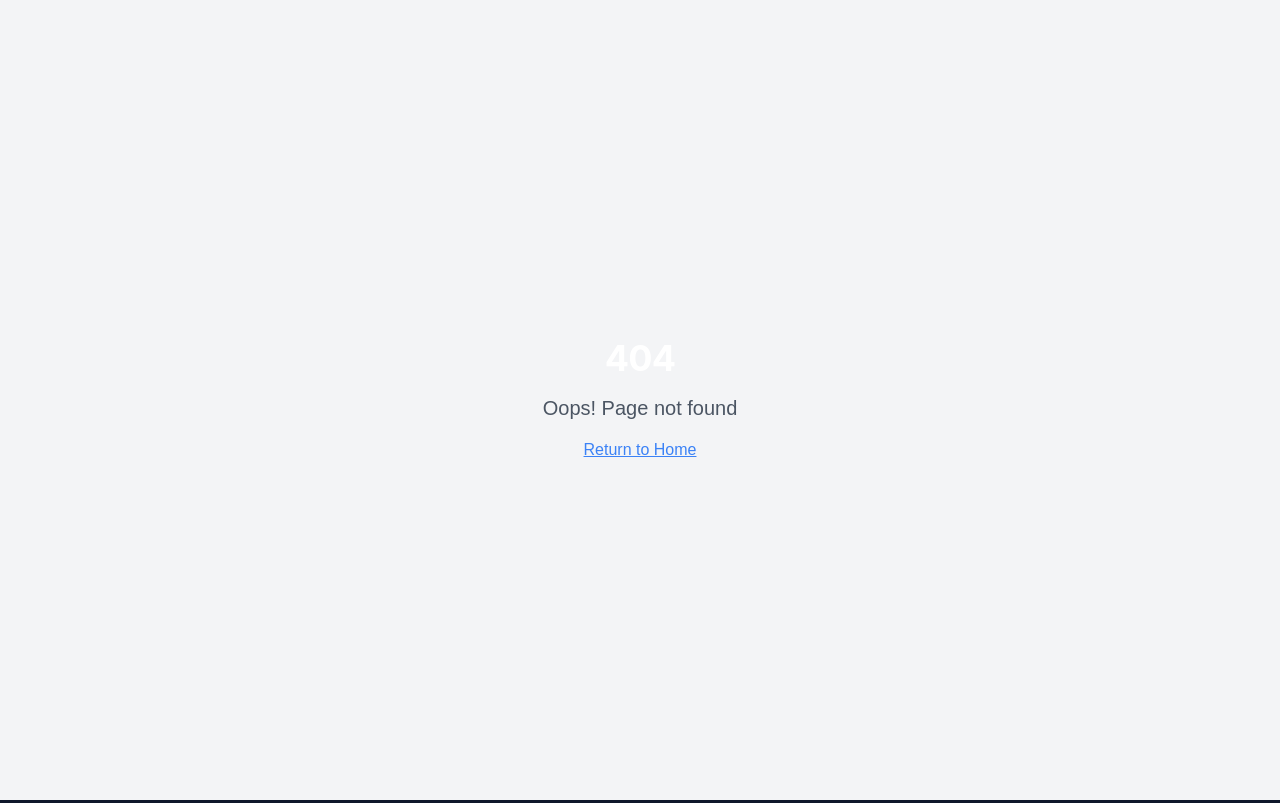
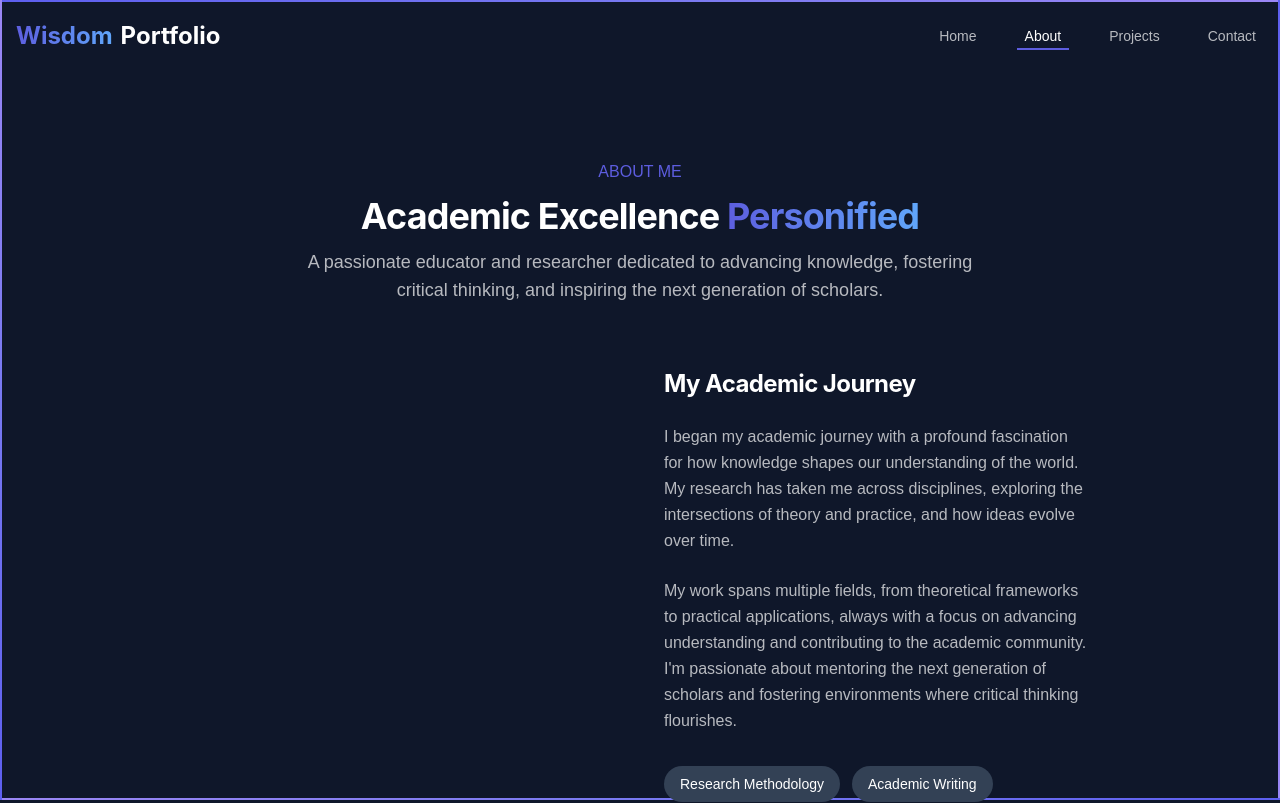
Before and after one commit to Om-Shinkar/gamerfolio-quest, a React (Vite) app: page /about in a window 1280 px wide. Before the commit this address had no page. Shown: the top 803 px of the page. Built offline with nearby package versions, Linux system fonts and the light colour scheme; a web font is replaced by a local one.

Commit message:
Implement portfolio website structure
Implement basic structure for portfolio website with homepage, projects, about, and contact pages.

```diff
--- a/src/App.tsx
+++ b/src/App.tsx
@@ -1,27 +1,61 @@
+
 import { Toaster } from "@/components/ui/toaster";
 import { Toaster as Sonner } from "@/components/ui/sonner";
 import { TooltipProvider } from "@/components/ui/tooltip";
 import { QueryClient, QueryClientProvider } from "@tanstack/react-query";
 import { BrowserRouter, Routes, Route } from "react-router-dom";
 import Index from "./pages/Index";
+import Home from "./pages/Home";
+import About from "./pages/About";
+import Projects from "./pages/Projects";
+import Contact from "./pages/Contact";
 import NotFound from "./pages/NotFound";
+import Header from "./components/Header";
+import Footer from "./components/Footer";
+import { useRef, useEffect } from "react";
+import { createParticleEffect } from "@/lib/animations";
 
 const queryClient = new QueryClient();
 
-const App = () => (
+const App = () => {
+  const containerRef = useRef<HTMLDivElement>(null);
+
+  useEffect(() => {
+    // Apply subtle particle effects to the background
+    if (containerRef.current) {
+      const cleanup = createParticleEffect(containerRef.current, 30);
+      return cleanup;
+    }
+  }, []);
+
+  return (
     <QueryClientProvider client={queryClient}>
       <TooltipProvider>
         <Toaster />
         <Sonner />
         <BrowserRouter>
+          <div className="overflow-hidden relative" ref={containerRef}>
+            {/* Subtle Border Effect */}
+            <div className="fixed inset-x-0 top-0 h-[2px] bg-gradient-to-r from-[#5D5FEF] via-[#7879F1] to-[#9b87f5] animate-gradient-x"></div>
+            <div className="fixed inset-y-0 right-0 w-[2px] bg-gradient-to-b from-[#5D5FEF] via-[#7879F1] to-[#9b87f5] animate-gradient-y"></div>
+            <div className="fixed inset-x-0 bottom-0 h-[2px] bg-gradient-to-r from-[#9b87f5] via-[#7879F1] to-[#5D5FEF] animate-gradient-x"></div>
+            <div className="fixed inset-y-0 left-0 w-[2px] bg-gradient-to-b from-[#9b87f5] via-[#7879F1] to-[#5D5FEF] animate-gradient-y"></div>
+
+            <Header />
             <Routes>
-          <Route path="/" element={<Index />} />
+              <Route path="/" element={<Home />} />
+              <Route path="/about" element={<About />} />
+              <Route path="/projects" element={<Projects />} />
+              <Route path="/contact" element={<Contact />} />
               {/* ADD ALL CUSTOM ROUTES ABOVE THE CATCH-ALL "*" ROUTE */}
               <Route path="*" element={<NotFound />} />
             </Routes>
+            <Footer />
+          </div>
         </BrowserRouter>
       </TooltipProvider>
     </QueryClientProvider>
   );
+};
 
 export default App;
--- a/src/components/Header.tsx
+++ b/src/components/Header.tsx
@@ -2,37 +2,24 @@
 import { useState, useEffect } from 'react';
 import { Menu, X } from 'lucide-react';
 import { cn } from '@/lib/utils';
+import { Link, useLocation } from 'react-router-dom';
 
 const navLinks = [
-  { name: 'Home', href: '#home' },
-  { name: 'About', href: '#about' },
-  { name: 'Skills', href: '#skills' },
-  { name: 'Projects', href: '#projects' },
-  { name: 'Contact', href: '#contact' }
+  { name: 'Home', href: '/' },
+  { name: 'About', href: '/about' },
+  { name: 'Projects', href: '/projects' },
+  { name: 'Contact', href: '/contact' }
 ];
 
 const Header = () => {
   const [isScrolled, setIsScrolled] = useState(false);
-  const [activeSection, setActiveSection] = useState('home');
   const [mobileMenuOpen, setMobileMenuOpen] = useState(false);
+  const location = useLocation();
 
   // Handle scroll effects
   useEffect(() => {
     const handleScroll = () => {
       setIsScrolled(window.scrollY > 20);
-
-      // Find active section based on scroll position
-      const sections = navLinks.map(link => link.href.substring(1));
-      for (const section of sections.reverse()) {
-        const element = document.getElementById(section);
-        if (element) {
-          const rect = element.getBoundingClientRect();
-          if (rect.top <= 100) {
-            setActiveSection(section);
-            break;
-          }
-        }
-      }
     };
 
     window.addEventListener('scroll', handleScroll);
@@ -49,24 +36,24 @@ const Header = () => {
       )}
     >
       <div className="container mx-auto px-4 flex items-center justify-between">
-        <a href="#home" className="text-2xl font-bold font-display flex items-center gap-2">
+        <Link to="/" className="text-2xl font-bold font-display flex items-center gap-2">
           <span className="shimmer-text">Wisdom</span>
           <span>Portfolio</span>
-        </a>
+        </Link>
 
         {/* Desktop Navigation */}
         <nav className="hidden md:flex items-center gap-8">
           {navLinks.map((link) => (
-            <a
+            <Link
               key={link.name}
-              href={link.href}
+              to={link.href}
               className={cn(
                 "nav-link",
-                activeSection === link.href.substring(1) ? "active" : ""
+                location.pathname === link.href ? "active" : ""
               )}
             >
               {link.name}
-            </a>
+            </Link>
           ))}
         </nav>
 
@@ -90,14 +77,14 @@ const Header = () => {
         <div className="absolute inset-0 bg-slate-900 opacity-95"></div>
         <nav className="relative h-full flex flex-col items-center justify-center gap-8 text-center">
           {navLinks.map((link) => (
-            <a
+            <Link
               key={link.name}
-              href={link.href}
+              to={link.href}
               className="text-2xl font-medium text-white hover:text-primary transition-colors duration-300"
               onClick={() => setMobileMenuOpen(false)}
             >
               {link.name}
-            </a>
+            </Link>
           ))}
         </nav>
       </div>
--- /dev/null
+++ b/src/pages/About.tsx
@@ -0,0 +1,14 @@
+
+import AboutSection from '@/components/About';
+import Skills from '@/components/Skills';
+
+const About = () => {
+  return (
+    <div className="overflow-hidden pt-20">
+      <AboutSection />
+      <Skills />
+    </div>
+  );
+};
+
+export default About;
--- /dev/null
+++ b/src/pages/Contact.tsx
@@ -0,0 +1,12 @@
+
+import ContactSection from '@/components/Contact';
+
+const Contact = () => {
+  return (
+    <div className="overflow-hidden pt-20">
+      <ContactSection />
+    </div>
+  );
+};
+
+export default Contact;
--- /dev/null
+++ b/src/pages/Home.tsx
@@ -0,0 +1,12 @@
+
+import Hero from '@/components/Hero';
+
+const Home = () => {
+  return (
+    <div className="overflow-hidden">
+      <Hero />
+    </div>
+  );
+};
+
+export default Home;
--- /dev/null
+++ b/src/pages/Projects.tsx
@@ -0,0 +1,12 @@
+
+import ProjectsSection from '@/components/Projects';
+
+const Projects = () => {
+  return (
+    <div className="overflow-hidden pt-20">
+      <ProjectsSection />
+    </div>
+  );
+};
+
+export default Projects;
```
Lines whose indentation alone changed are shown as unchanged.
